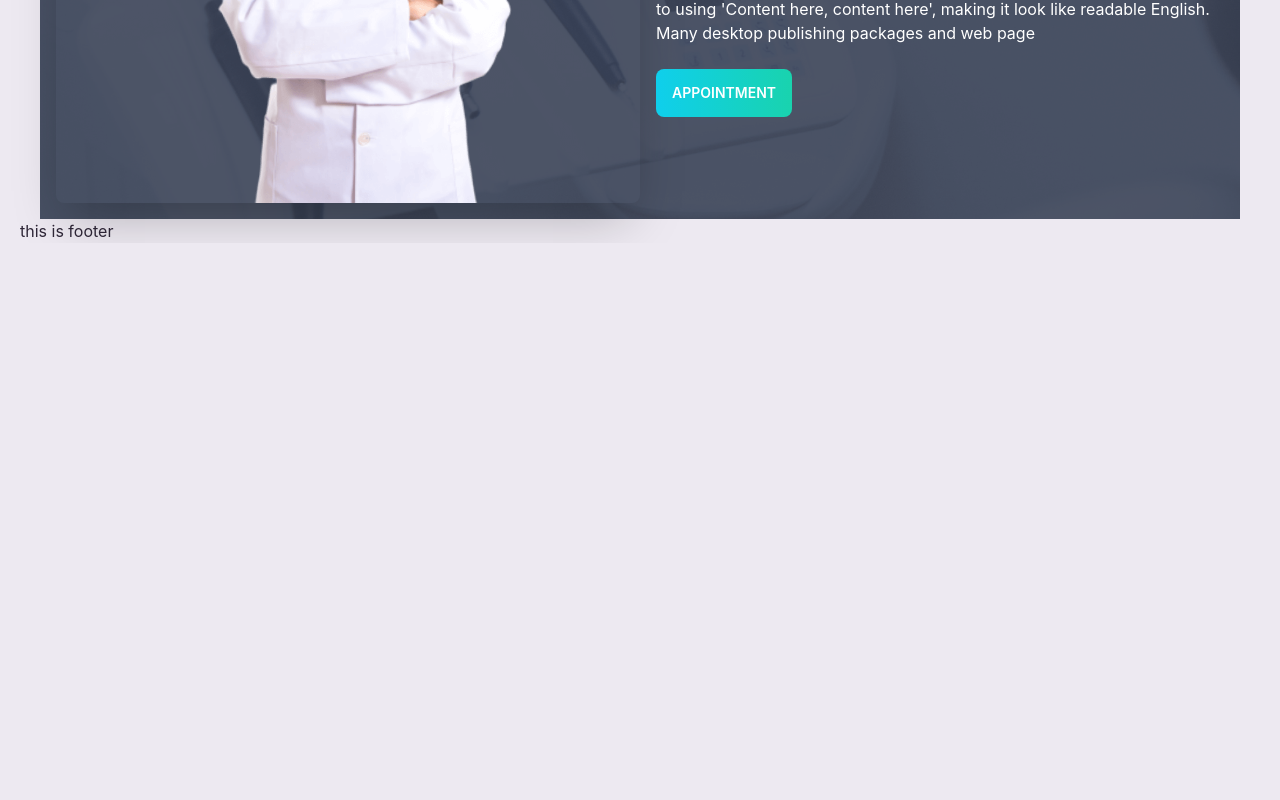
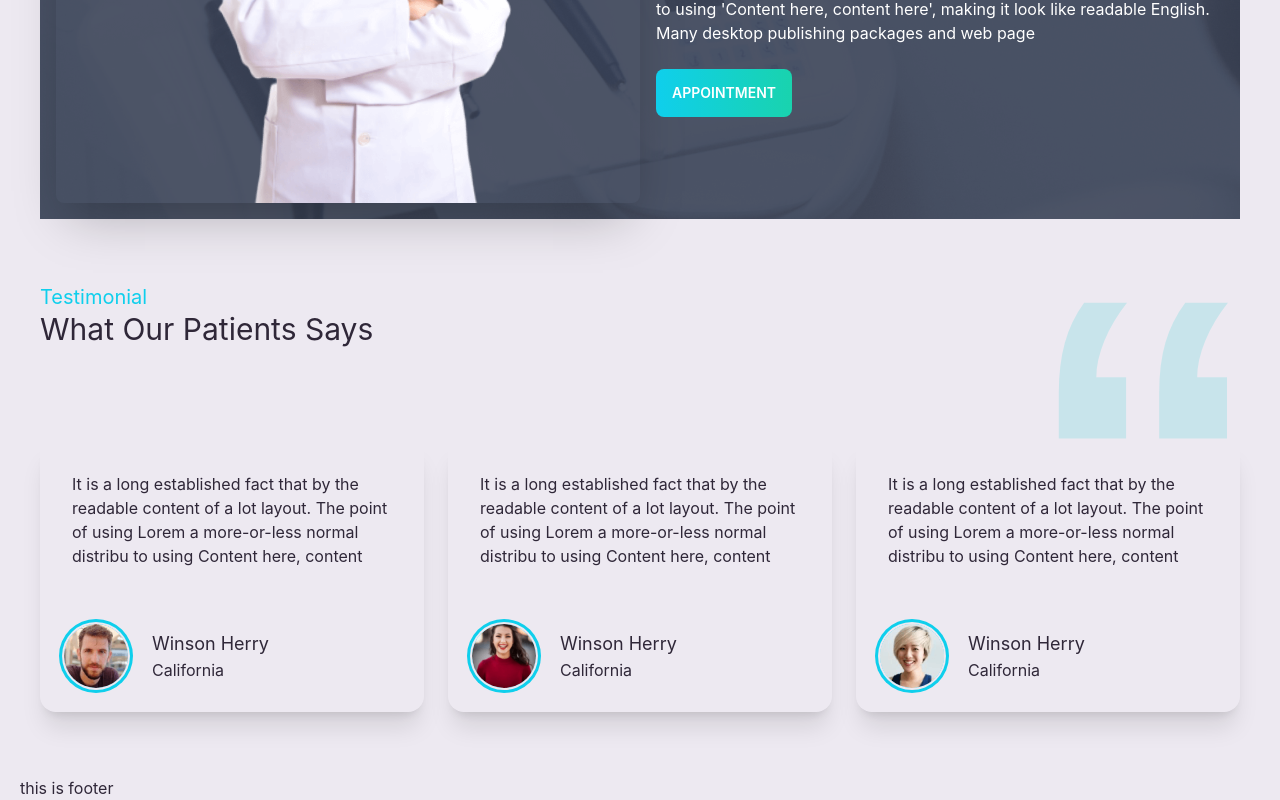
Before and after one commit to jahidhasan8/doctors-site-client, a React (Create React App) app: page / in a window 1280 px wide. Shown: the part 2024-2824 px from the top of the page. Before the commit the page ends 2267 px from the top, so only its background shows below. Built offline with nearby package versions, Linux system fonts and the light colour scheme.

Commit message:
review part added

```diff
--- a/src/Pages/Home/Home/Home.js
+++ b/src/Pages/Home/Home/Home.js
@@ -3,6 +3,7 @@
 import InfoCards from '../InfoCards/InfoCards';
 import MakeAppointment from '../MakeAppointment/MakeAppointment';
 import Services from '../Services/Services';
+import Testimonial from '../Testimonial/Testimonial';
 
 const Home = () => {
     return (
@@ -11,6 +12,7 @@
             <InfoCards></InfoCards>
             <Services></Services>
             <MakeAppointment></MakeAppointment>
+            <Testimonial></Testimonial>
         </div>
     );
 };
--- /dev/null
+++ b/src/Pages/Home/Testimonial/Review.js
@@ -0,0 +1,26 @@
+import React from 'react';
+
+const Review = ({ reviewData }) => {
+    const { name, img, description, location } = reviewData
+    return (
+        <div className="card  w-96 shadow-xl">
+            <div className="card-body">
+
+                <p>{description}</p>
+            </div>
+            <div className='flex items-center'>
+                <div className="avatar">
+                    <div className="w-16  m-6 rounded-full ring ring-primary ring-offset-base-100 ring-offset-2">
+                        <img src={img}  alt="" />
+                    </div>
+                </div>
+                <div className=''>
+                    <h5 className='text-lg'>{name}</h5>
+                    <h5 className=''>{location}</h5>
+                </div>
+            </div>
+        </div>
+    );
+};
+
+export default Review;
--- /dev/null
+++ b/src/Pages/Home/Testimonial/Testimonial.js
@@ -0,0 +1,55 @@
+import React from 'react';
+import quote from '../../../assets/icons/quote.svg'
+import people1 from  '../../../assets/images/people1.png'
+import people2 from  '../../../assets/images/people2.png'
+import people3 from  '../../../assets/images/people3.png'
+import Review from './Review';
+const Testimonial = () => {
+    const reviewsData=[
+        {
+            _id:1,
+            name:'Winson Herry',
+            location:'California',
+            description:'It is a long established fact that by the readable content of a lot layout. The point of using Lorem a more-or-less normal distribu to using Content here, content',
+            img:people1
+        },
+        {
+            _id:2,
+            name:'Winson Herry',
+            location:'California',
+            description:'It is a long established fact that by the readable content of a lot layout. The point of using Lorem a more-or-less normal distribu to using Content here, content',
+            img:people2
+
+        },
+        {
+            _id:3,
+            name:'Winson Herry',
+            location:'California',
+            description:'It is a long established fact that by the readable content of a lot layout. The point of using Lorem a more-or-less normal distribu to using Content here, content',
+            img:people3
+        }
+    ]
+    return (
+        <section className='my-16'>
+            <div className='flex justify-between'>
+               <div>
+                <h4 className='text-xl text-primary'>Testimonial</h4>
+                <h3 className='text-3xl'>What Our Patients Says</h3>
+               </div>
+               <figure>
+                <img className='w-24 lg:w-48' src={quote} alt="" />
+               </figure>
+            </div>
+            <div className='grid grid-cols-1 md:grid-cols-2 lg:grid-cols-3 gap-6'>
+                 {
+                    reviewsData.map(reviewData=><Review
+                        key={reviewData._id}
+                        reviewData={reviewData}
+                    ></Review>)
+                 }
+            </div>
+        </section>
+    );
+};
+
+export default Testimonial;
```
